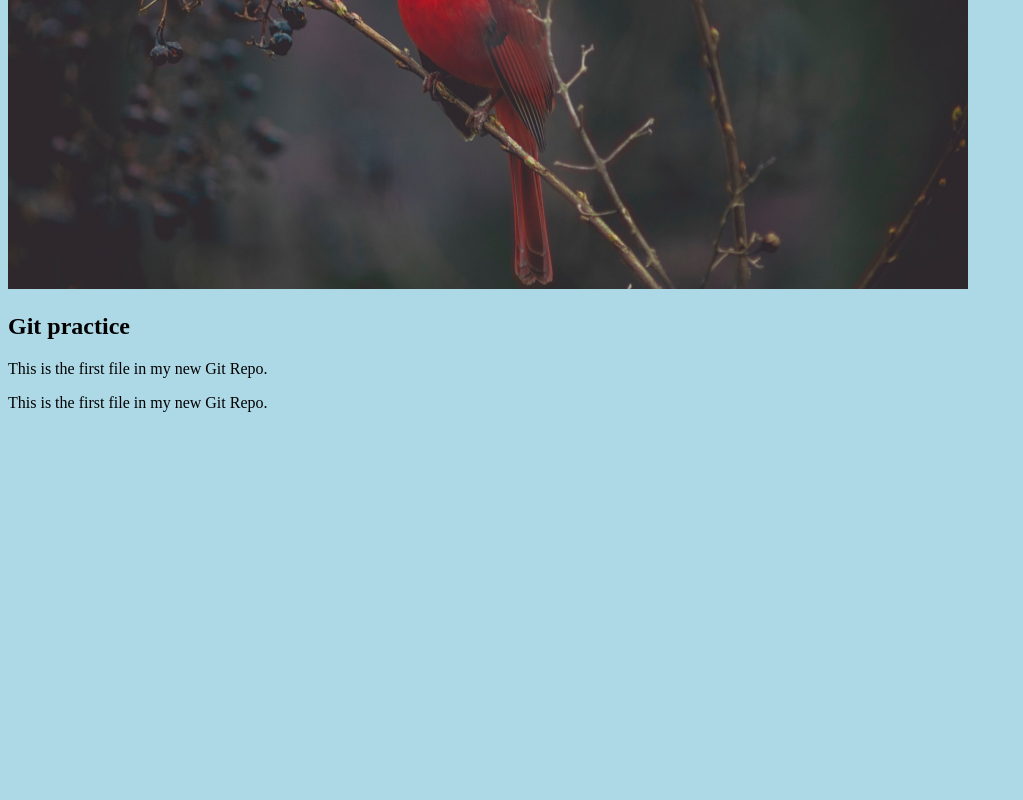
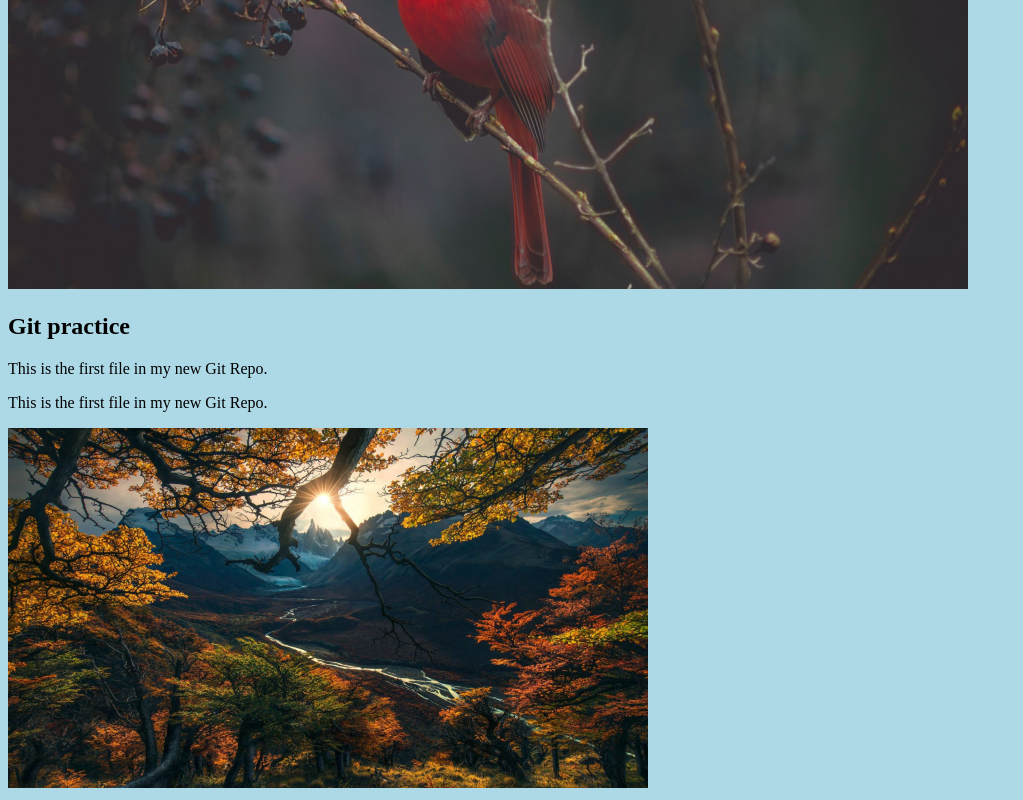
Before and after one commit to Anacia77/GIT, a plain HTML site: page index.html in a window 1280 px wide. Shown: the part 331-1131 px from the top of the page, without its empty margins (0-1023 px from the left). Before the commit the page ends 800 px from the top, so only its background shows below. Drawn offline with Linux system fonts and the light colour scheme.

Commit message:
Added new image

```diff
--- a/index.html
+++ b/index.html
@@ -14,5 +14,6 @@
     <h2>Git practice</h2>
     <p>This is the first file in my new Git Repo.</p>
     <p>This is the first file in my new Git Repo.</p>
+    <div><img src="forest.jpg" alt="Hello Git" style="width:100%;max-width:640px"></div>
 </body>
 </html>
```
Also changed, not shown: forest.jpg (added).
